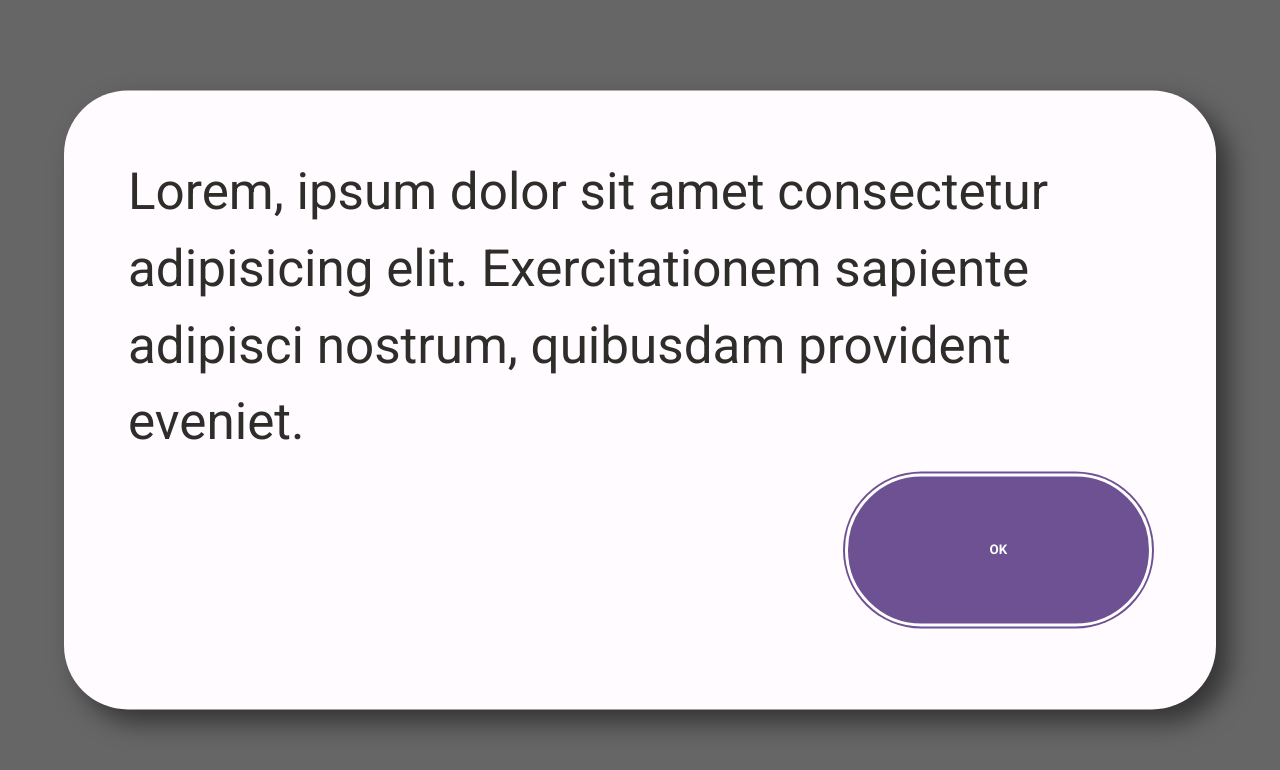
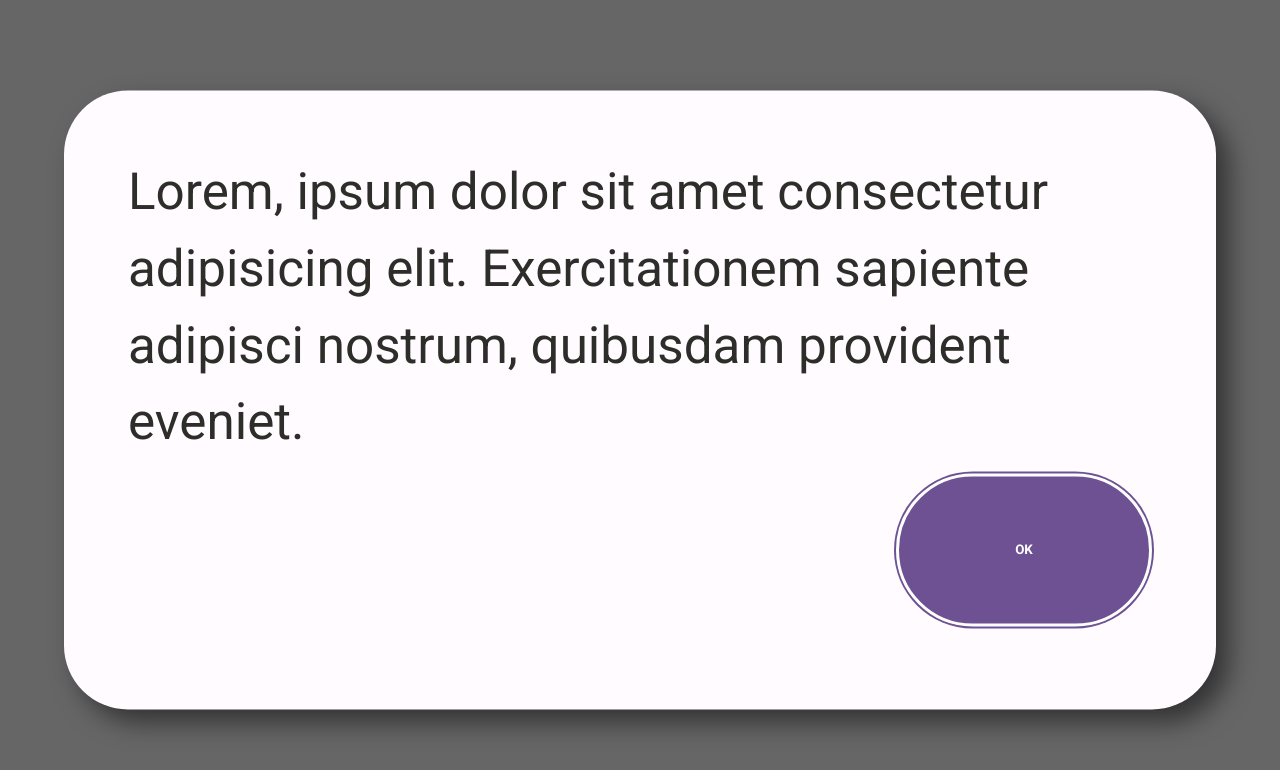
Before and after one commit to pallabofficial/alert-box, a plain HTML site: page index.html in a window 1280 px wide. Drawn offline with Linux system fonts and the light colour scheme.

Commit message:
modified

```diff
--- a/style.css
+++ b/style.css
@@ -39,7 +39,7 @@
 }
 #alert-btn{
   background-color: #6D5192;
-  width:30%;
+  width:25%;
   height:12vw;
   border-radius: 6vw;
   border:3px solid white;
```
